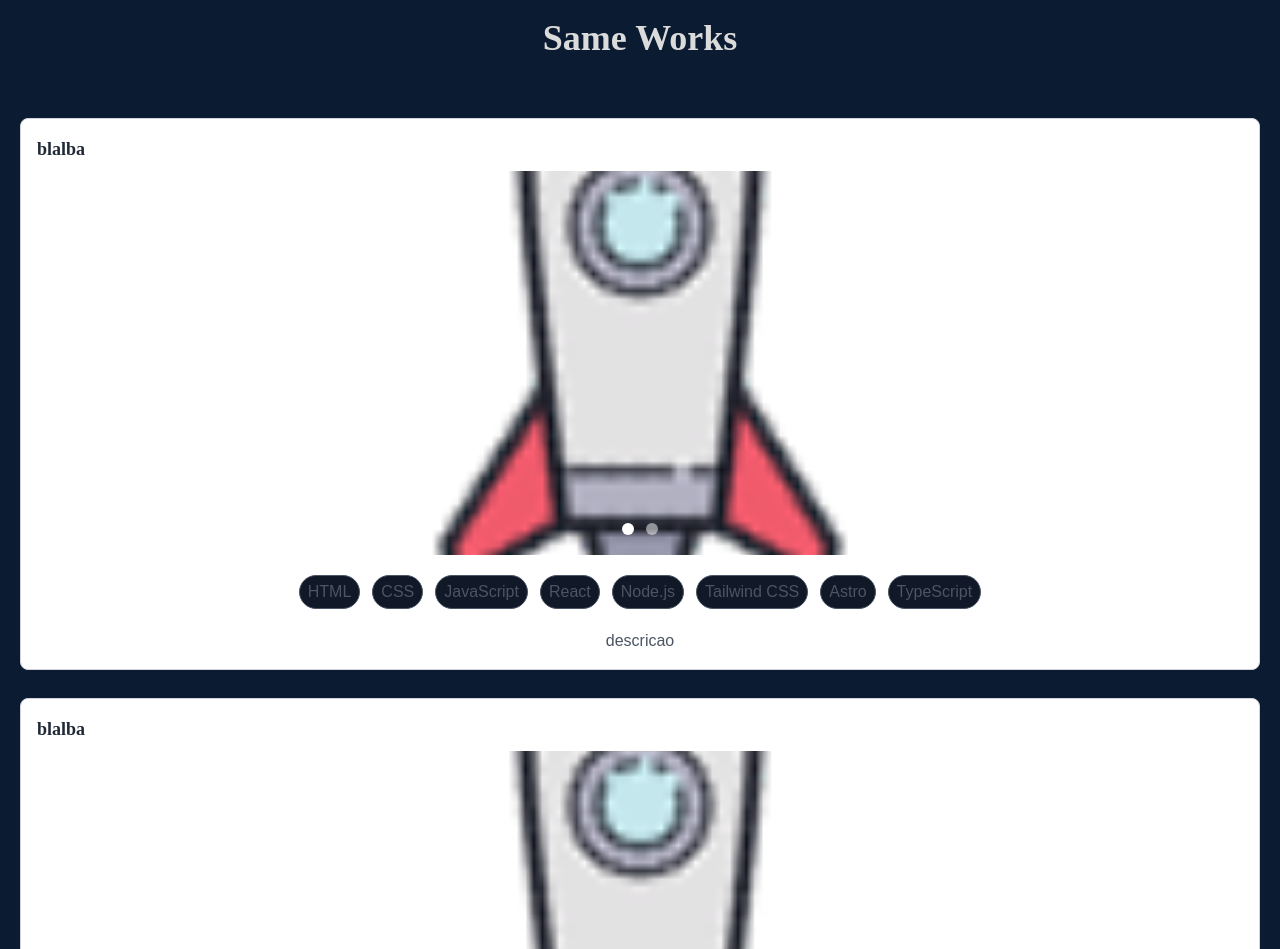
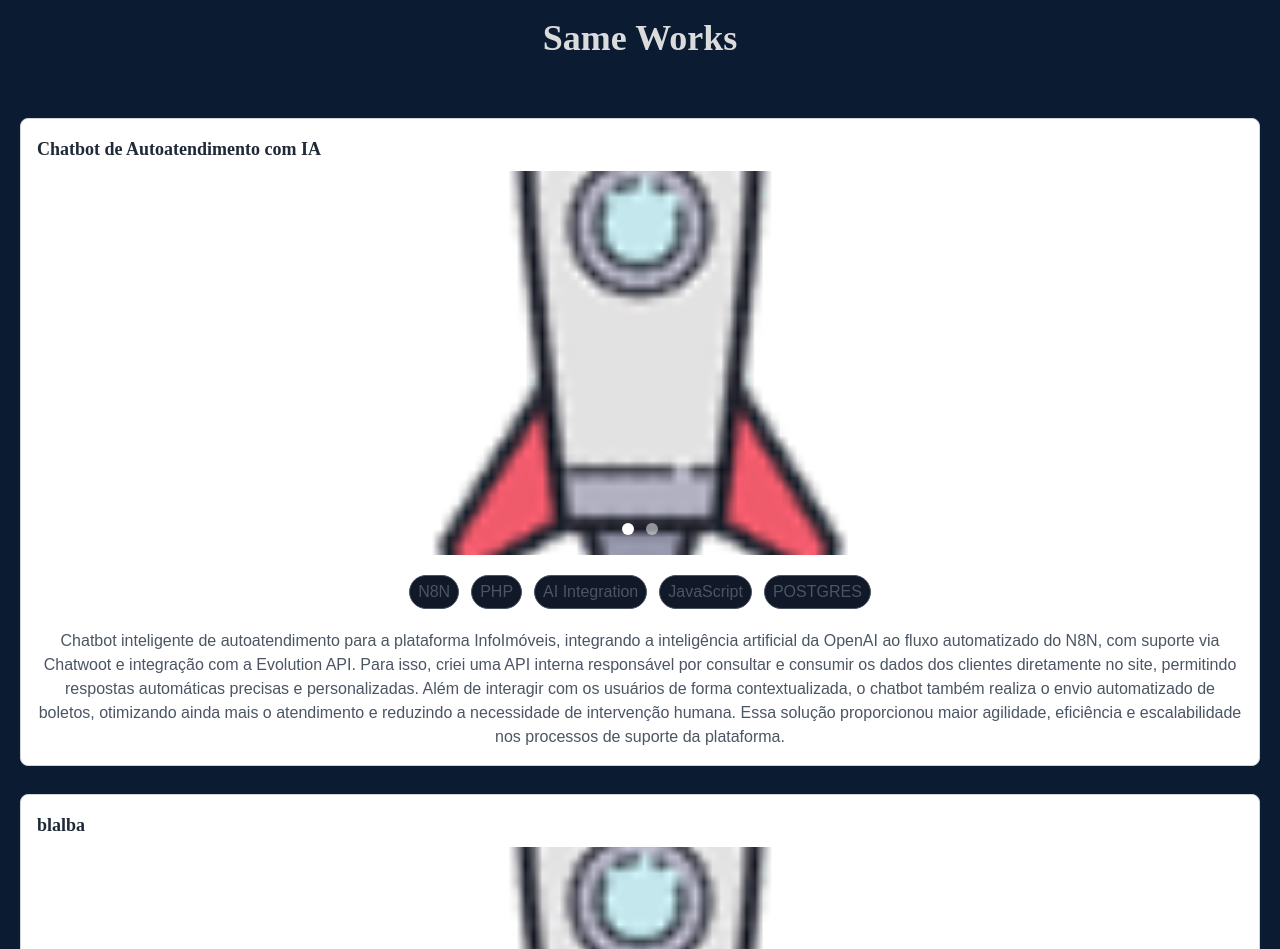
Before and after one commit to denisjunior00/astro_portfolio, an Astro site: page / in a window 1280 px wide. Shown: the part 1160-2109 px from the top of the page. Built offline with nearby package versions, Linux system fonts and the light colour scheme; Astro itself is replaced by a stand-in of ours.

Commit message:
ajuste no componente de tarefas

```diff
--- a/src/components/Menu_perfil.astro
+++ b/src/components/Menu_perfil.astro
@@ -37,6 +37,7 @@ import darkEmail from '../assets/email_escuro.svg';
                 <Skill nome="Next JS" />
                 <Skill nome="N8N" />
                 <Skill nome="JavaScript" />
+                <Skill nome="POSTGRES" />
             </div>
         </div>
     </div>
--- a/src/pages/index.astro
+++ b/src/pages/index.astro
@@ -9,6 +9,9 @@ import robo from '../images/robo.gif';
 import foguete from '../images/foguete.png';
 
 const mySlides = [foguete, robo];
+
+
+const descricaoChatBot = "Chatbot inteligente de autoatendimento para a plataforma InfoImóveis, integrando a inteligência artificial da OpenAI ao fluxo automatizado do N8N, com suporte via Chatwoot e integração com a Evolution API. Para isso, criei uma API interna responsável por consultar e consumir os dados dos clientes diretamente no site, permitindo respostas automáticas precisas e personalizadas. Além de interagir com os usuários de forma contextualizada, o chatbot também realiza o envio automatizado de boletos, otimizando ainda mais o atendimento e reduzindo a necessidade de intervenção humana. Essa solução proporcionou maior agilidade, eficiência e escalabilidade nos processos de suporte da plataforma."
 
 ---
 
@@ -39,16 +42,13 @@ const mySlides = [foguete, robo];
 
 		<div class="flex flex-col gap-7  mx-auto ">
 
-			<Quadro_tarefa titulo="blalba" skills={[
-				'HTML',
-				'CSS',
+			<Quadro_tarefa titulo="Chatbot de Autoatendimento com IA" skills={[
+				'N8N',
+				'PHP',
+				'AI Integration',
 				'JavaScript',
-				'React',
-				'Node.js',
-				'Tailwind CSS',
-				'Astro',
-				'TypeScript',
-			  ]} descricao="descricao" listaImagens={mySlides} />
+				'POSTGRES'
+			  ]} descricao={descricaoChatBot} listaImagens={mySlides} />
 
 			<Quadro_tarefa titulo="blalba" skills={[
 				'HTML',
```
